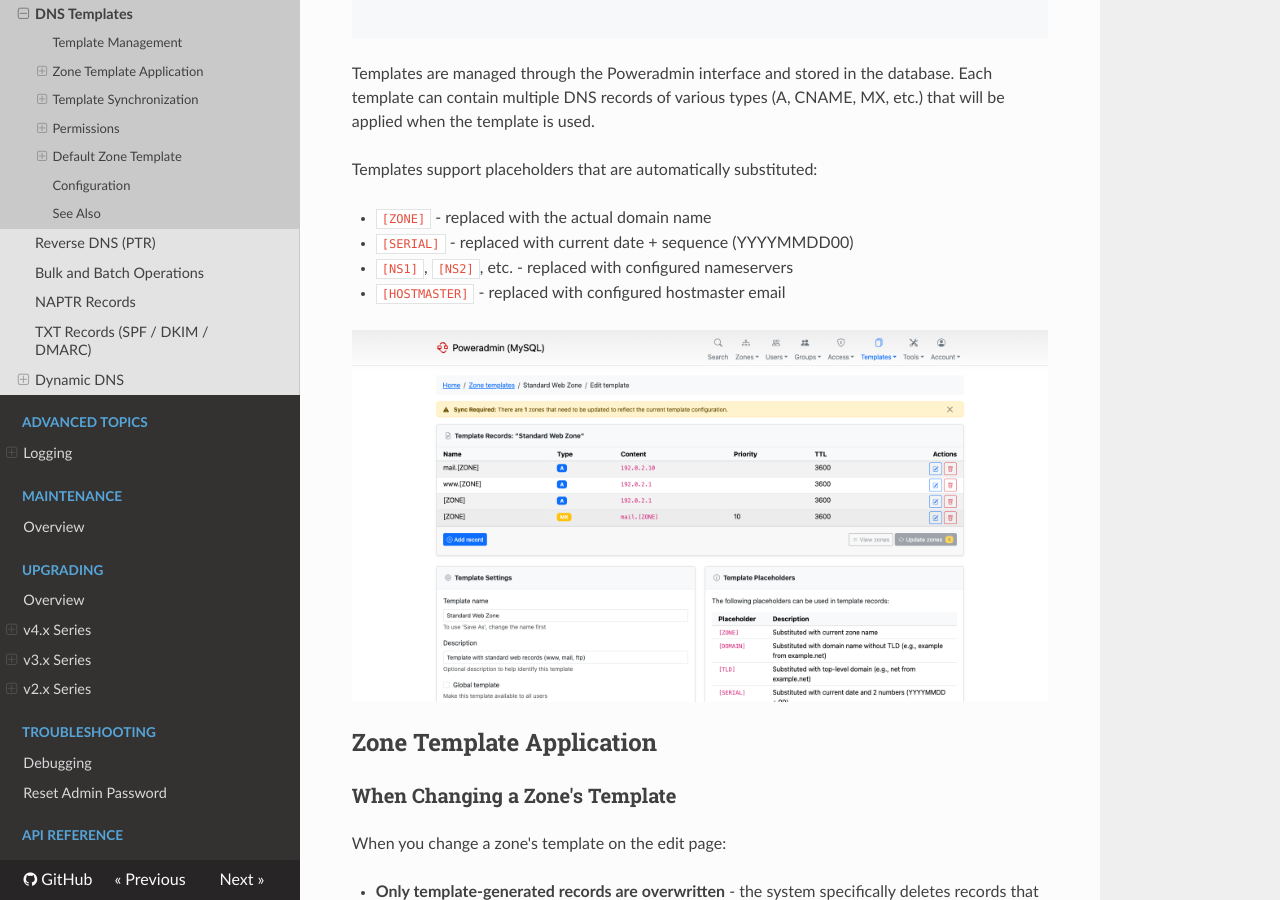
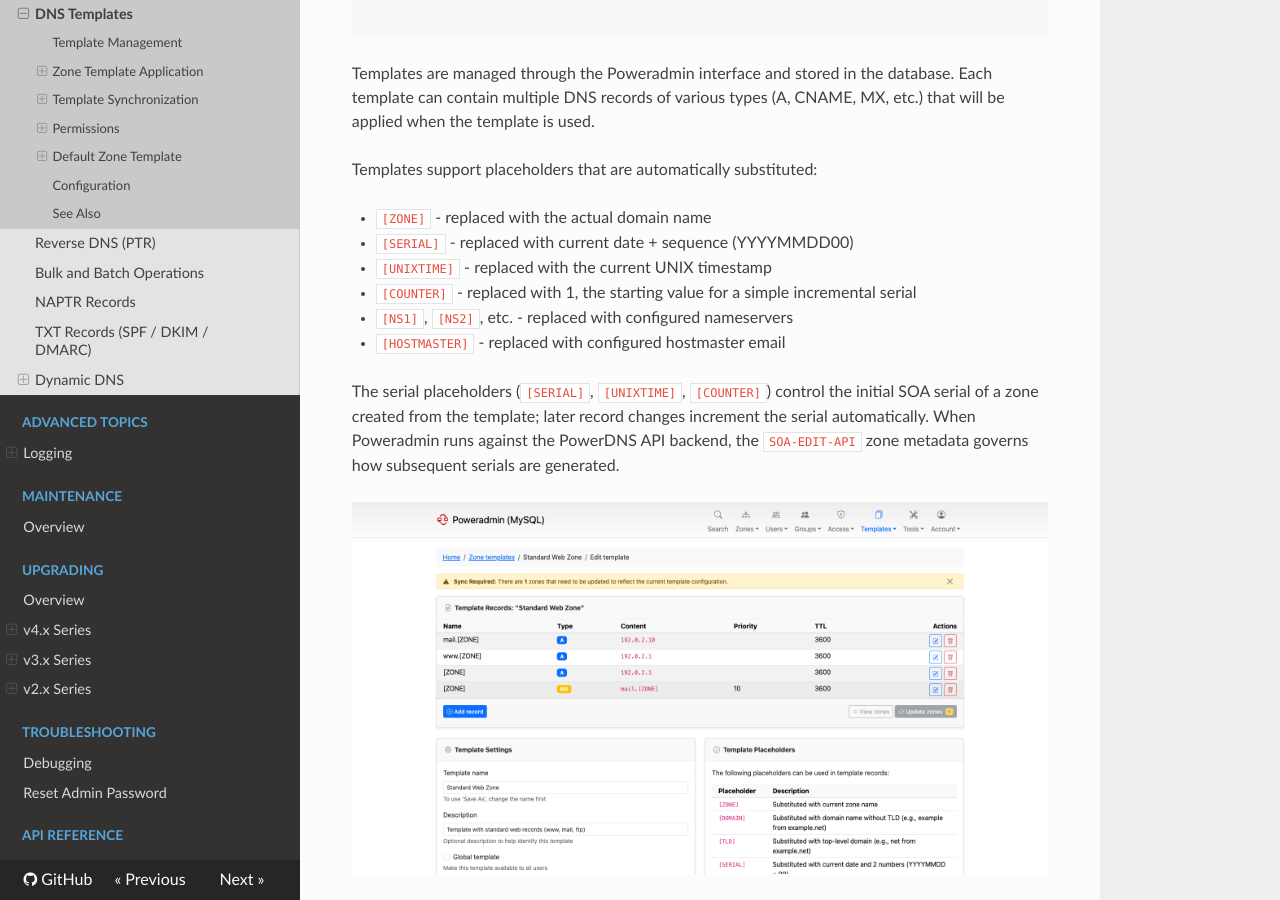
Before and after one commit to poweradmin/poweradmin-docs, an MkDocs documentation site: the page built from docs/user-guide/dns-templates.md, in a window 1280 px wide and 900 px high, scrolled down 680 px. Built offline with MkDocs 1.6.1, drawn with Linux system fonts in a browser that asks for light colours; nearby versions of some CDN libraries.

Commit message:
docs(templates): document [UNIXTIME] and [COUNTER] SOA serial placeholders

```diff
--- a/docs/user-guide/dns-templates.md
+++ b/docs/user-guide/dns-templates.md
@@ -12,8 +12,12 @@
 
 - `[ZONE]` - replaced with the actual domain name
 - `[SERIAL]` - replaced with current date + sequence (YYYYMMDD00)
+- `[UNIXTIME]` - replaced with the current UNIX timestamp
+- `[COUNTER]` - replaced with 1, the starting value for a simple incremental serial
 - `[NS1]`, `[NS2]`, etc. - replaced with configured nameservers
 - `[HOSTMASTER]` - replaced with configured hostmaster email
+
+The serial placeholders (`[SERIAL]`, `[UNIXTIME]`, `[COUNTER]`) control the initial SOA serial of a zone created from the template; later record changes increment the serial automatically. When Poweradmin runs against the PowerDNS API backend, the `SOA-EDIT-API` zone metadata governs how subsequent serials are generated.
 
 ![Template Editor](/screenshots/template-editor.png)
 
```
